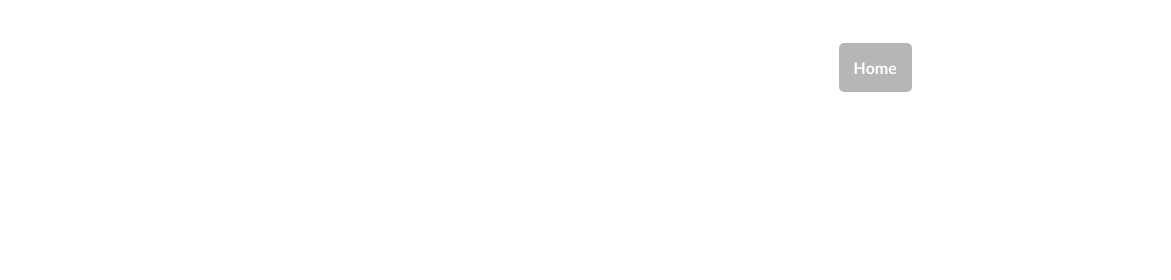
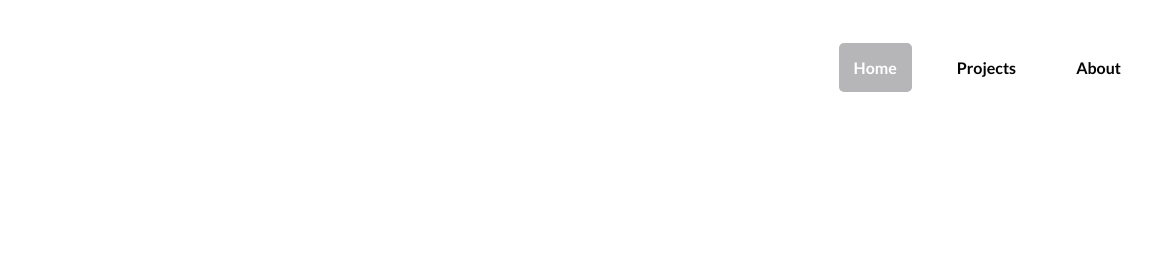
Before and after one commit to disreal48/portfolio, a website: page index.html in a window 1280 px wide. Shown: the top 280 px of the page, 109-1280 px from the left. Drawn offline with nearby package versions, Linux system fonts and the light colour scheme.

Commit message:
links made readable

```diff
--- a/css/style.production.css
+++ b/css/style.production.css
@@ -194,7 +194,7 @@ button:focus,
 
 .navigation-list__item {
   text-decoration: none;
-  color: #fff; /* Change the text color */
+  color:black /* Change the text color */
   font-weight: bold;
   padding: 15px; /* Add some padding for better touch targets */
   border-radius: 5px; /* Optional: Add rounded corners */
```
